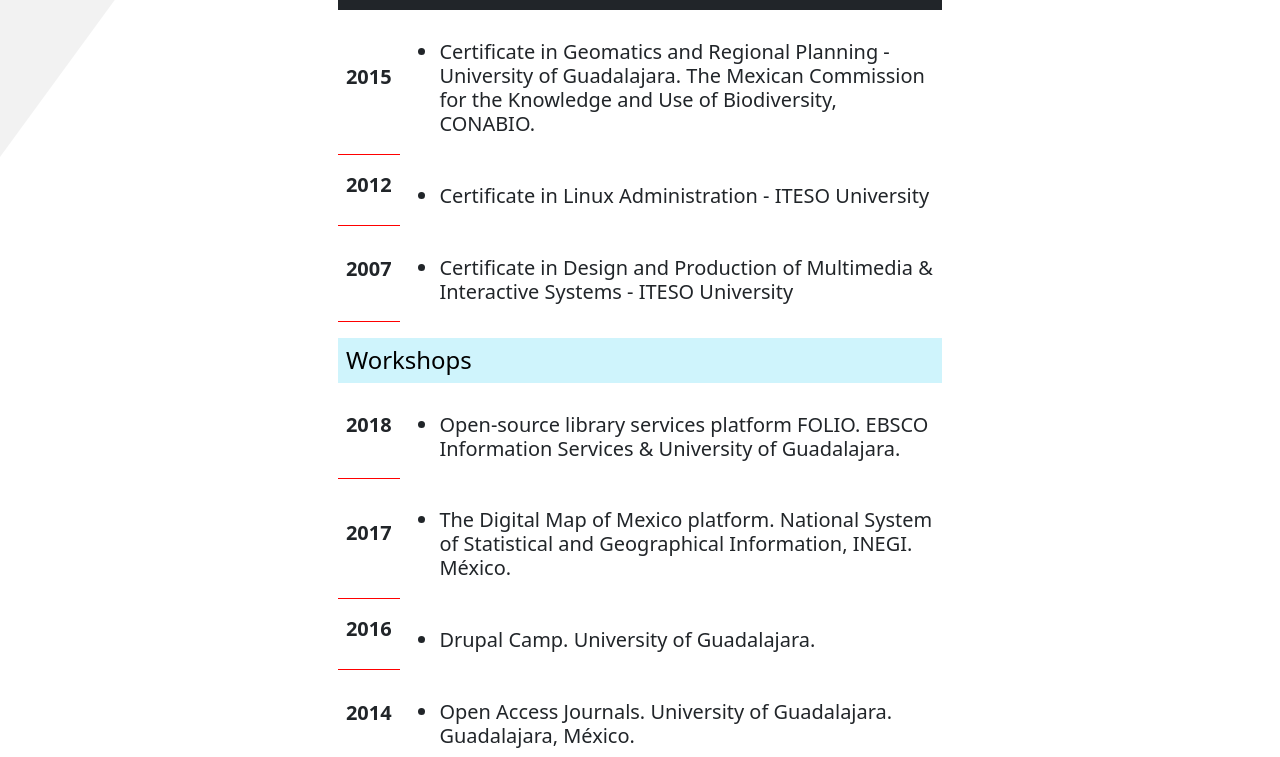
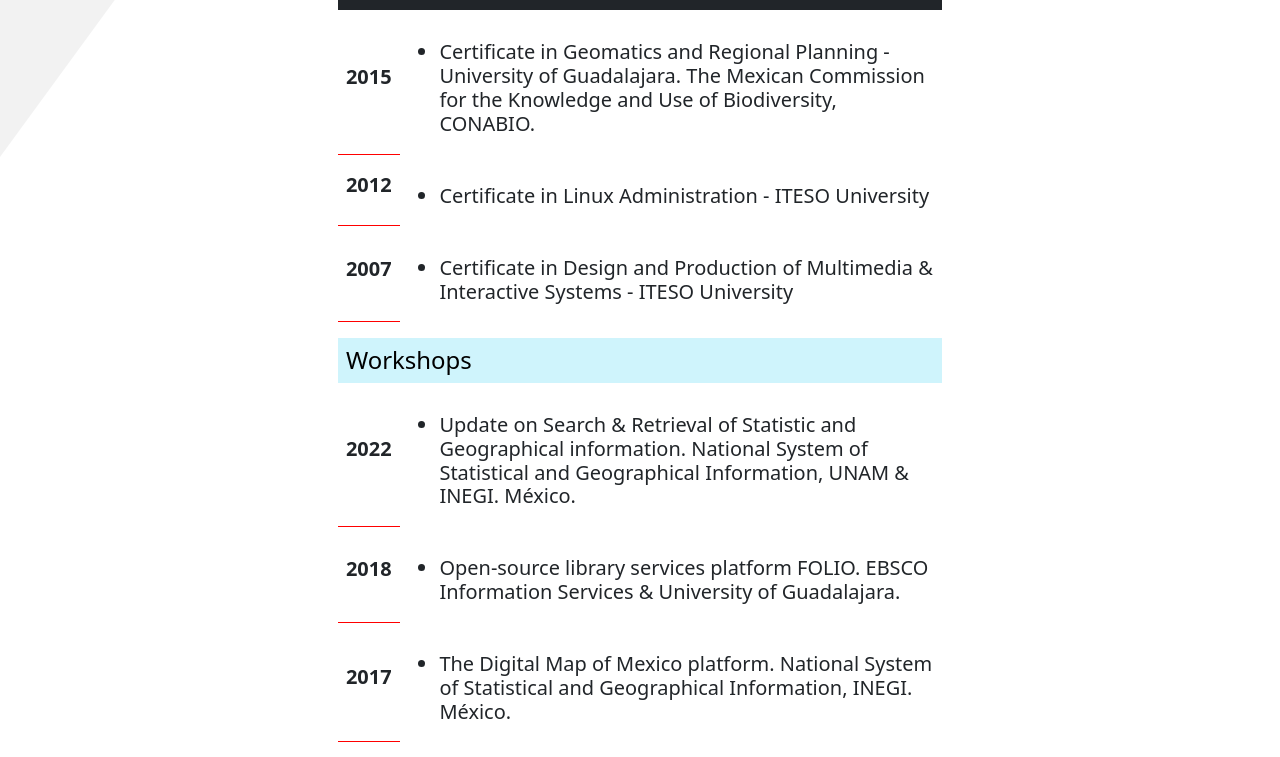
Before and after one commit to leobardooscar/portfolio, a plain HTML site: page c_e_i_t.html in a window 1280 px wide. Shown: the part 322-1079 px from the top of the page. Drawn offline with nearby package versions, Linux system fonts and the light colour scheme.

Commit message:
Update c_e_i_t.html

```diff
--- a/c_e_i_t.html
+++ b/c_e_i_t.html
@@ -183,6 +183,10 @@
                      </tr>
                   </thead>
                 <tbody>
+                   <tr>
+                       <td class="h5">2022</td>
+                      <td class="h5"> <ul><li> Update on Search & Retrieval of Statistic and Geographical information. National System of Statistical and Geographical Information, UNAM & INEGI. México. </li></ul></td>
+                    </tr>
                       <tr>
                        <td class="h5">2018</td>
                       <td class="h5"> <ul><li>Open-source library services platform FOLIO. EBSCO Information Services & University of Guadalajara.</li></ul></td>
```
